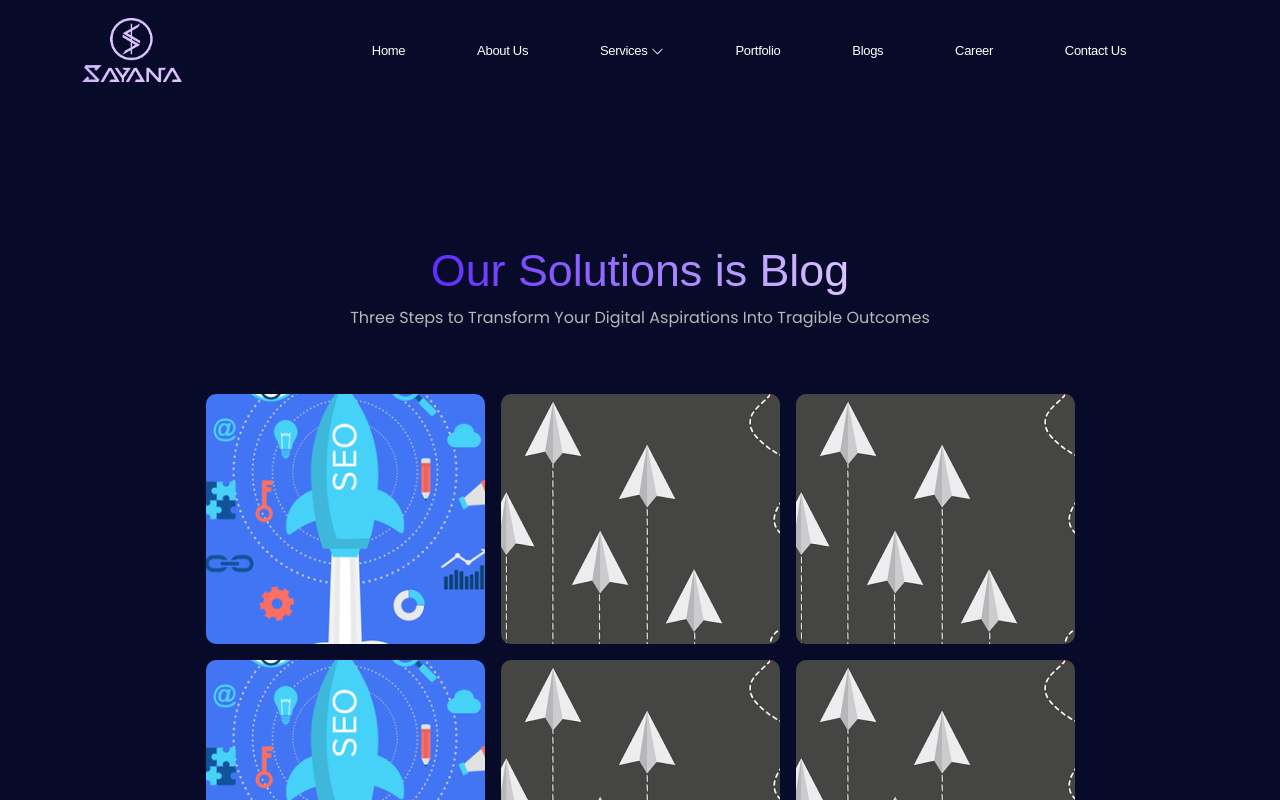
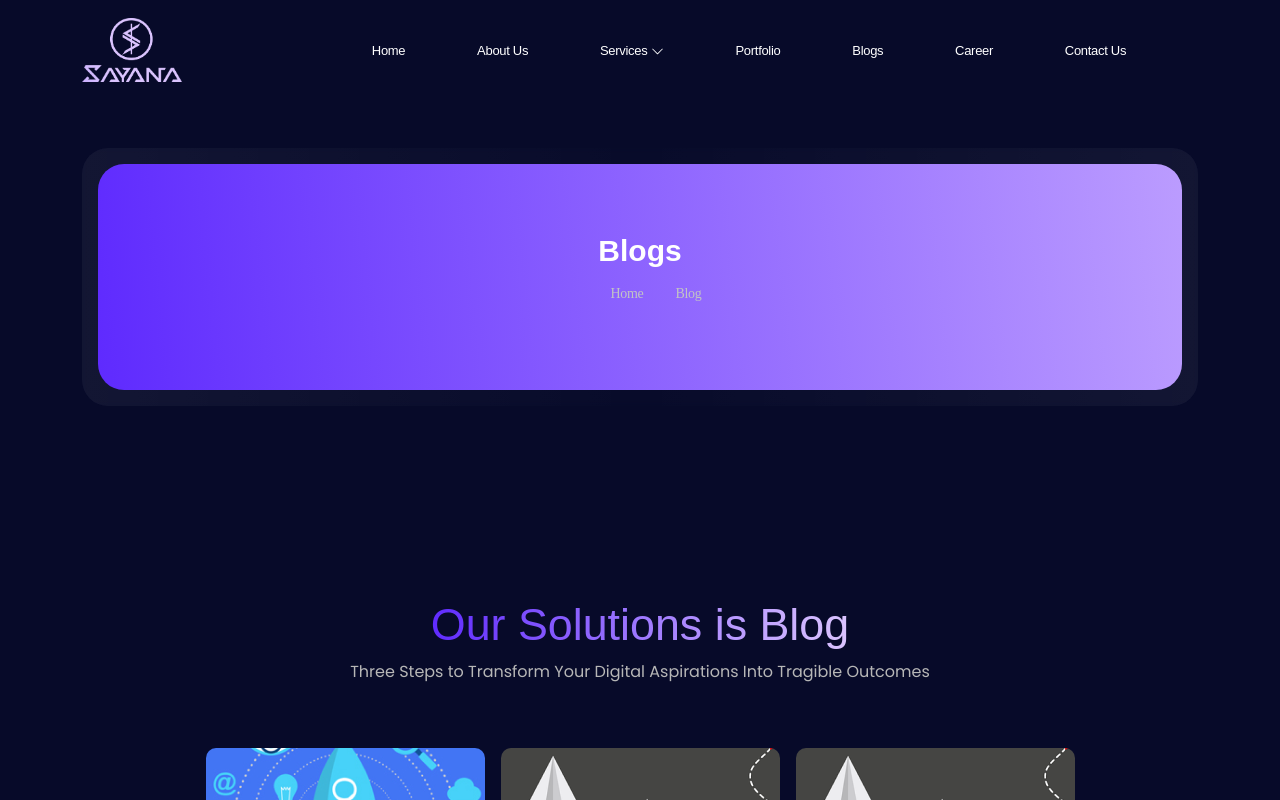
Before and after one commit to SAYANA-WORLDVERSE/sayana-static, a React (Vite) app: page /blog in a window 1280 px wide. Shown: the top 800 px of the page. Built offline with nearby package versions, Linux system fonts and the light colour scheme; a web font is replaced by a local one.

Commit message:
added the header section

```diff
--- /dev/null
+++ b/src/COMPONENTS/Header.jsx
@@ -0,0 +1,36 @@
+import React,{Fragment} from 'react'
+import { Link } from 'react-router-dom';
+
+const Header = ({title, link}) => {
+  return <Fragment>
+
+<section className="page-title p-5">
+        <div className="shape"></div>
+        <div className="shape right s3"></div>
+        <div className="container">
+            <div className="row">
+                <div className="col-12">
+                    <div className="page-title__body">
+                        <div className="page-title__main">
+                            <h4 className="title">{title}</h4>
+
+                            <ul className="breacrumb">
+                                <li><Link to="/">Home</Link></li>
+                                <li><Link>{link}</Link></li>
+                            </ul>
+
+                        </div>
+                    </div>
+                </div>
+            </div>
+        </div>
+    </section>
+
+
+
+
+
+  </Fragment>
+}
+
+export default Header;
--- a/src/PAGES/AbousUs.jsx
+++ b/src/PAGES/AbousUs.jsx
@@ -10,6 +10,7 @@ import { Swiper, SwiperSlide } from "swiper/react";
 import "swiper/css";
 import "swiper/css/navigation";
 import team from "../assets/team.png";
+import Header from "../COMPONENTS/Header";
 
 const AboutUs = () => {
 
@@ -51,6 +52,7 @@ const AboutUs = () => {
 
   return (
     <Fragment>
+      <Header title="About Us" link="About Us"/>
       <section className="contact-hero">
         <div className="container-fluid hero-section">
           <div className="container">
--- a/src/PAGES/Blogs.jsx
+++ b/src/PAGES/Blogs.jsx
@@ -1,10 +1,13 @@
 import React, { Fragment } from "react";
 import seo from "../assets/seo.png";
 import rocket2 from "../assets/kite.png";
+import Header from "../COMPONENTS/Header";
 
 const Blogs = () => {
   return (
     <Fragment>
+      <Header title="Blogs" link="Blog" />
+
       <section className="about-us mt-5 py-5">
         <div className="container about-us-content col-md-8 p-5">
           <h1 className="main-heading">
--- a/src/PAGES/Career.jsx
+++ b/src/PAGES/Career.jsx
@@ -1,10 +1,13 @@
 import React, { Fragment } from "react";
 import heroimg from "../assets/career-hero.png";
 import "../Style/Career.css";
+import Header from "../COMPONENTS/Header";
 
 const Career = () => {
   return (
     <Fragment>
+                  <Header title="Career" link="Career " />
+
       <section className="career-hero">
         <div className="container-fluid hero-section">
           <div className="container d-flex justify-content-center">
--- a/src/PAGES/Contact.jsx
+++ b/src/PAGES/Contact.jsx
@@ -4,10 +4,13 @@ import heroimg from "../assets/contact-hero.png";
 import location from "../assets/location.png";
 import mail from "../assets/mail.png";
 import call from "../assets/call.png";
+import Header from "../COMPONENTS/Header";
 
 const Contact = () => {
   return (
     <Fragment>
+            <Header title="Contact Us" link="Contact Us" />
+
       <section className="contact-hero">
         <div className="container-fluid hero-section">
           <div className="container d-flex justify-content-center">
--- a/src/PAGES/GraphicsDesign.jsx
+++ b/src/PAGES/GraphicsDesign.jsx
@@ -318,7 +318,6 @@ const GraphicsDesign = () => {
               slidesPerView={4}
               breakpoints={breakpoint}
               navigation={true}
-              // scrollbar={{ draggable: true }}
               onSwiper={(swiper) => console.log(swiper)}
               onSlideChange={() => console.log("slide change")}
             >
--- a/src/PAGES/Portfolio.jsx
+++ b/src/PAGES/Portfolio.jsx
@@ -3,6 +3,7 @@ import heroimg from "../assets/about-hero.png";
 import "../Style/Portfolio.css";
 import { Tabs, Tab } from "@mui/material";
 import portfolio from "../assets/about-us.png";
+import Header from "../COMPONENTS/Header";
 
 const Portfolio = () => {
   const [value, setValue] = useState(0);
@@ -12,6 +13,8 @@ const Portfolio = () => {
   };
   return (
     <Fragment>
+            <Header title="Portfolio" link="Portfolio"/>
+
       <section className="contact-hero">
         <div className="container-fluid hero-section">
           <div className="container">
--- a/src/index.css
+++ b/src/index.css
@@ -27,6 +27,78 @@ button{
 
 }
 
+/* code for header start */
+
+
+	 .page-title__body {
+		 background: linear-gradient(89.96deg, rgba(255, 255, 255, 0.05) 0.03%, rgba(255, 255, 255, 0.008) 49.67%, rgba(255, 255, 255, 0.05) 99.96%);
+		 backdrop-filter: blur(2px);
+		 border-radius: 26px;
+		 padding: 16px;
+	}
+	 .page-title__main {
+		 background: linear-gradient(264.28deg, #dec7ff -38.2%, #5c27fe 103.12%), linear-gradient(89.96deg, rgba(255, 255, 255, 0.05) 0.03%, rgba(255, 255, 255, 0.008) 49.67%, rgba(255, 255, 255, 0.05) 99.96%);
+		 backdrop-filter: blur(2px);
+		 border-radius: 26px;
+		 padding: 70px;
+		 text-align: center;
+	}
+	 .page-title__main .bottom {
+		 padding-top: 35px;
+		 margin-top: 30px;
+		 position: relative;
+	}
+	 .page-title__main .bottom::before {
+		 content: '';
+		 position: absolute;
+		 top: 0;
+		 left: 50%;
+		 right: 50%;
+		 transform: translate(-50%, -50%);
+		 height: 1px;
+		 width: 96px;
+		 background: rgba(255, 255, 255, 0.1);
+	}
+	 .page-title__main .bottom p {
+		 font-size: 12px;
+		 color: rgba(255, 255, 255, 0.5);
+		 margin-bottom: 10px;
+	}
+	 .page-title__main .bottom .list-social {
+		 margin-top: 0;
+	}
+	 .breacrumb {
+		 display: flex;
+		 justify-content: center;
+		 align-items: center;
+		 margin-top: 15px;
+	}
+	 .breacrumb li {
+		 margin: 0 16px;
+		 font-weight: 300;
+		 font-size: 14px;
+		 color: #fff;
+		 font-family: 'Readex Pro';
+	}
+	 .breacrumb li a {
+		 font-weight: 300;
+		 font-size: 14px;
+		 color: #c2c3c5;
+		 font-family: 'Readex Pro';
+	}
+
+
+
+
+
+
+
+
+
+
+
+/* code for header end */
+
 
 /*   Scroll Bar start */
 ::-webkit-scrollbar-track {
```
Also changed, not shown: src/assets/bg-banner.png (added).
